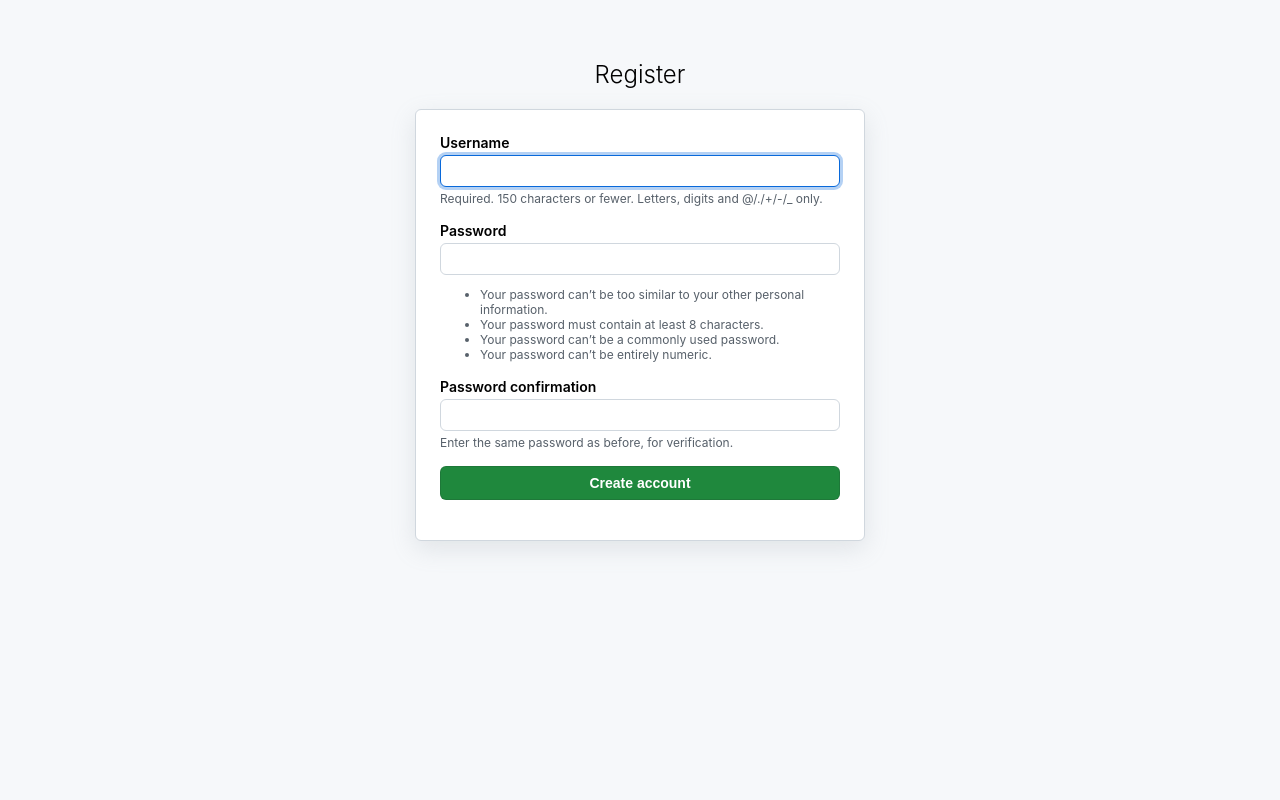
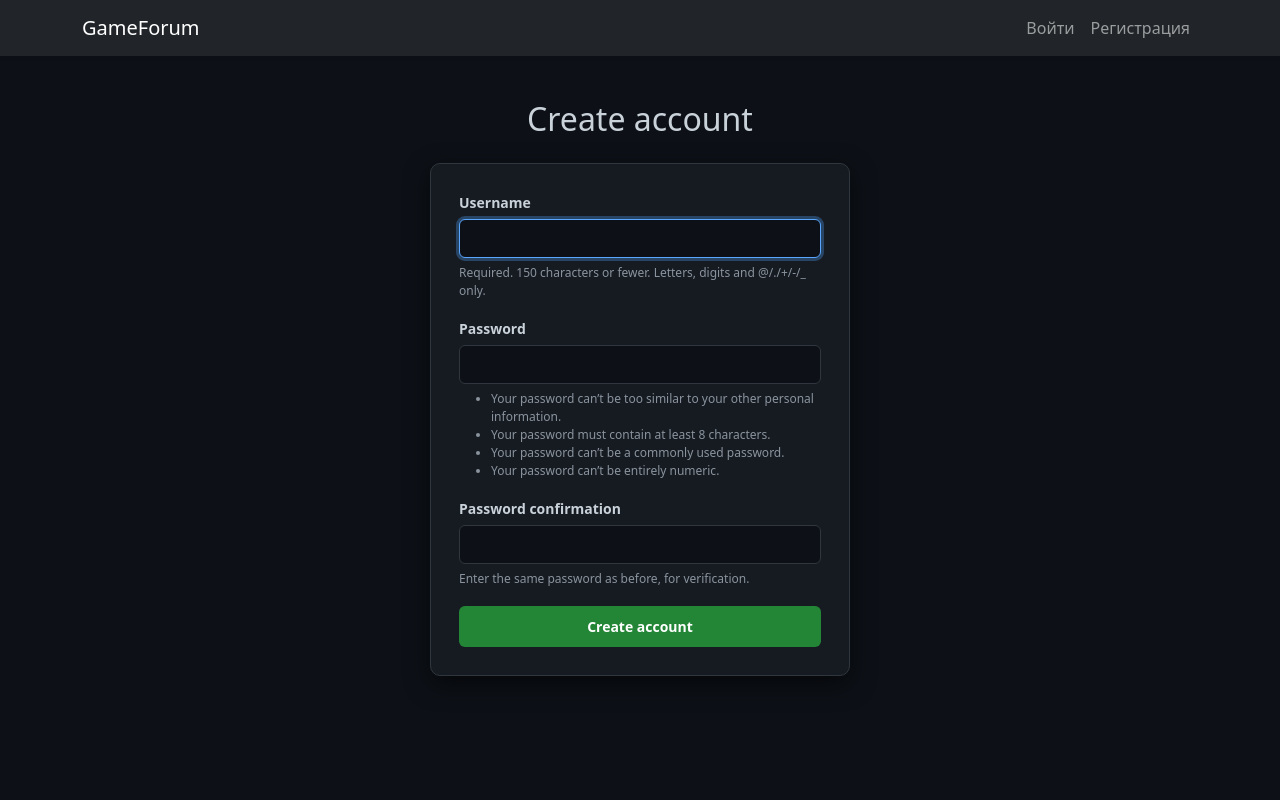
Before and after one commit to TheInnocent1983/steam_forum, a Django app: page /register/ in a window 1280 px wide. Run offline with Django 4.2, Linux system fonts and the light colour scheme.

Commit message:
Added navbar to every page and switching the UI to dark theme

```diff
--- a/config/settings.py
+++ b/config/settings.py
@@ -59,7 +59,7 @@ ROOT_URLCONF = 'config.urls'
 TEMPLATES = [
     {
         'BACKEND': 'django.template.backends.django.DjangoTemplates',
-        'DIRS': [],
+        'DIRS': [BASE_DIR / "templates"],
         'APP_DIRS': True,
         'OPTIONS': {
             'context_processors': [
--- /dev/null
+++ b/forum/templates/forum/base.html
@@ -0,0 +1,18 @@
+<!DOCTYPE html>
+<html lang="en">
+<head>
+    <meta charset="UTF-8">
+    <title>{% block title %}GameForum{% endblock %}</title>
+    <link href="https://cdn.jsdelivr.net/npm/bootstrap@5.3.0/dist/css/bootstrap.min.css" rel="stylesheet">
+    {% block head %}{% endblock %}
+</head>
+<body>
+    {% include 'forum/partials/navbar.html' %}
+
+    <div class="container mt-4">
+        {% block content %}{% endblock %}
+    </div>
+
+    <script src="https://cdn.jsdelivr.net/npm/bootstrap@5.3.0/dist/js/bootstrap.bundle.min.js"></script>
+</body>
+</html>
--- /dev/null
+++ b/forum/templates/forum/partials/navbar.html
@@ -0,0 +1,44 @@
+<!-- partials/navbar.html -->
+<nav class="navbar navbar-expand-lg navbar-dark bg-dark shadow-sm fixed-top">
+    <div class="container">
+        <!-- Brand / Logo -->
+        <a class="navbar-brand" href="{% url 'game_list' %}">GameForum</a>
+
+        <!-- Toggler for mobile -->
+        <button class="navbar-toggler" type="button" data-bs-toggle="collapse" data-bs-target="#navbarContent"
+            aria-controls="navbarContent" aria-expanded="false" aria-label="Toggle navigation">
+            <span class="navbar-toggler-icon"></span>
+        </button>
+
+        <!-- Navbar links -->
+        <div class="collapse navbar-collapse" id="navbarContent">
+            <ul class="navbar-nav ms-auto align-items-center">
+                {% if user.is_authenticated %}
+                    <li class="nav-item">
+                        <span class="nav-link text-light">{{ user.username }}</span>
+                    </li>
+                    <li class="nav-item">
+                        <form method="post" action="{% url 'logout' %}" class="d-inline">
+                            {% csrf_token %}
+                            <button type="submit"
+                                    class="nav-link btn btn-link p-0 m-0"
+                                    style="display: inline-flex; align-items: center; height: 100%; line-height: inherit;">
+                                Выйти
+                            </button>
+                        </form>
+                    </li>
+                {% else %}
+                    <li class="nav-item">
+                        <a class="nav-link" href="{% url 'login' %}">Войти</a>
+                    </li>
+                    <li class="nav-item">
+                        <a class="nav-link" href="{% url 'register' %}">Регистрация</a>
+                    </li>
+                {% endif %}
+            </ul>
+        </div>
+    </div>
+</nav>
+
+<!-- Margin so content is not hidden behind fixed-top navbar -->
+<div style="margin-top: 70px;"></div>
--- a/forum/templates/registration/register.html
+++ b/forum/templates/registration/register.html
@@ -1,114 +1,126 @@
+{% extends 'forum/base.html' %}
+
+{% block title %}Register{% endblock %}
+
+{% block head %}
 <style>
     :root {
-        --color-canvas-subtle: #f6f8fa;
-        --color-border-default: #d0d7de;
-        --color-btn-bg: #1f883d;
-        --color-btn-text: #ffffff;
-        --color-accent-fg: #0969da;
-        --color-danger-fg: #cf222e;
-        --color-danger-subtle: #ffebe9;
-        --body-font: -apple-system, BlinkMacSystemFont, "Segoe UI", Helvetica, Arial, sans-serif;
+        --bg-main: #0d1117;
+        --bg-card: #161b22;
+        --border-color: #30363d;
+        --text-main: #c9d1d9;
+        --text-muted: #8b949e;
+        --accent: #58a6ff;
+        --danger: #f85149;
+        --danger-bg: rgba(248, 81, 73, 0.1);
+        --btn-bg: #238636;
+        --btn-hover: #2ea043;
     }
 
     body {
-        background-color: var(--color-canvas-subtle);
-        font-family: var(--body-font);
+        background-color: var(--bg-main);
+        color: var(--text-main);
+    }
+
+    .auth-wrapper {
+        margin-top: 100px; /* pushes below fixed navbar */
         display: flex;
         flex-direction: column;
         align-items: center;
-        padding-top: 40px;
-        margin: 0;
     }
 
     .auth-container {
-        width: 400px; /* Slightly wider for registration details */
-        padding: 24px;
-        background-color: #ffffff;
-        border: 1px solid var(--color-border-default);
-        border-radius: 6px;
-        box-shadow: 0 8px 24px rgba(140, 149, 159, 0.2);
+        width: 420px;
+        padding: 28px;
+        background-color: var(--bg-card);
+        border: 1px solid var(--border-color);
+        border-radius: 10px;
+        box-shadow: 0 8px 24px rgba(0, 0, 0, 0.6);
     }
 
     h2 {
-        font-size: 24px;
-        font-weight: 300;
-        margin-bottom: 20px;
+        font-weight: 400;
+        margin-bottom: 25px;
         text-align: center;
     }
 
     .field-wrapper {
-        margin-bottom: 16px;
+        margin-bottom: 18px;
     }
 
     label {
         display: block;
-        margin-bottom: 4px;
+        margin-bottom: 6px;
         font-weight: 600;
         font-size: 14px;
+        color: var(--text-main);
     }
 
-    /* Target Django form widgets */
     input[type="text"],
     input[type="password"],
     input[type="email"],
     select {
         width: 100%;
         box-sizing: border-box;
-        padding: 5px 12px;
+        padding: 8px 12px;
         font-size: 14px;
-        line-height: 20px;
-        border: 1px solid var(--color-border-default);
+        background-color: #0d1117;
+        border: 1px solid var(--border-color);
         border-radius: 6px;
-        outline: none;
+        color: var(--text-main);
     }
 
-    input:focus {
-        border-color: var(--color-accent-fg);
-        box-shadow: 0 0 0 3px rgba(9, 105, 218, 0.3);
+    input:focus, select:focus {
+        border-color: var(--accent);
+        outline: none;
+        box-shadow: 0 0 0 3px rgba(88, 166, 255, 0.3);
     }
 
     .help-text {
         font-size: 12px;
-        color: #57606a;
-        margin-top: 4px;
+        color: var(--text-muted);
+        margin-top: 6px;
     }
 
     .error-list {
-        color: var(--color-danger-fg);
-        font-size: 12px;
-        margin-top: 4px;
-        list-style: none;
-        padding-left: 0;
+        color: var(--danger);
+        font-size: 13px;
+        margin-top: 6px;
     }
 
     .non-field-errors {
-        background-color: var(--color-danger-subtle);
-        color: var(--color-danger-fg);
+        background-color: var(--danger-bg);
+        color: var(--danger);
         padding: 12px;
-        border: 1px solid rgba(255, 129, 130, 0.4);
+        border: 1px solid var(--danger);
         border-radius: 6px;
-        margin-bottom: 16px;
+        margin-bottom: 18px;
         font-size: 14px;
     }
 
     button {
         width: 100%;
-        padding: 8px 16px;
+        padding: 10px;
         font-size: 14px;
         font-weight: 600;
-        color: var(--color-btn-text);
-        background-color: var(--color-btn-bg);
-        border: 1px solid rgba(27, 31, 36, 0.15);
+        color: white;
+        background-color: var(--btn-bg);
+        border: none;
         border-radius: 6px;
         cursor: pointer;
+        transition: 0.2s ease;
     }
 
     button:hover {
-        background-color: #1a7f37;
+        background-color: var(--btn-hover);
     }
 </style>
+{% endblock %}
 
-<h2>Register</h2>
+{% block content %}
+<div class="auth-wrapper">
+
+    <h2>Create account</h2>
 
     <div class="auth-container">
         <form method="post">
@@ -122,7 +134,10 @@
 
             {% for field in form %}
                 <div class="field-wrapper">
-                <label for="{{ field.id_for_label }}">{{ field.label }}</label>
+                    <label for="{{ field.id_for_label }}">
+                        {{ field.label }}
+                    </label>
+
                     {{ field }}
 
                     {% if field.help_text %}
@@ -142,3 +157,6 @@
             <button type="submit">Create account</button>
         </form>
     </div>
+
+</div>
+{% endblock %}
--- a/forum/views.py
+++ b/forum/views.py
@@ -2,8 +2,6 @@ from django.shortcuts import render, get_object_or_404, redirect
 from .models import Game, Topic
 from .forms import CommentForm
 from .forms import RegisterForm
-
-
 
 
 def game_list(request):
```
Also changed, not shown: forum/templates/forum/game_detail.html (+91 -12 lines), forum/templates/forum/game_list.html (+13 -10 lines), forum/templates/forum/topic_detail.html (+81 -11 lines), forum/templates/registration/login.html (+54 -43 lines), 1 other file. Lines whose indentation alone changed are shown as unchanged.
